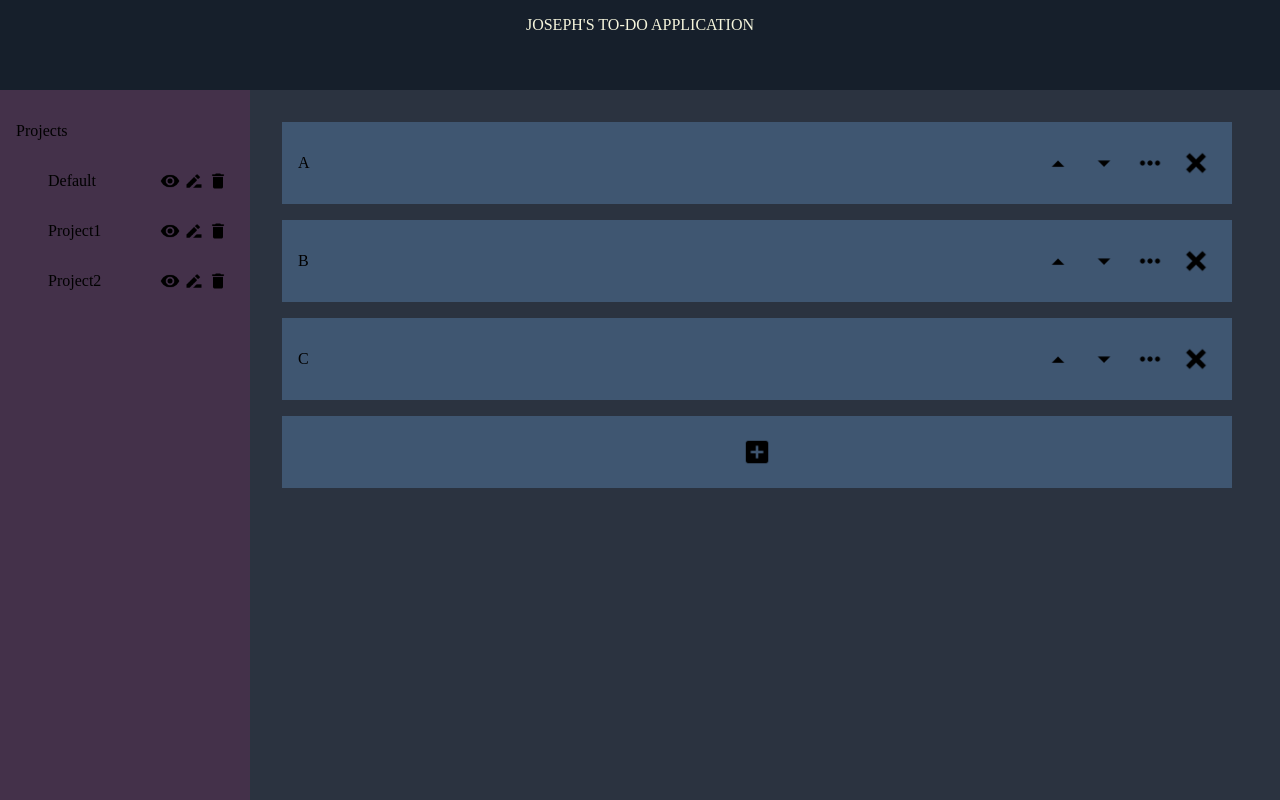
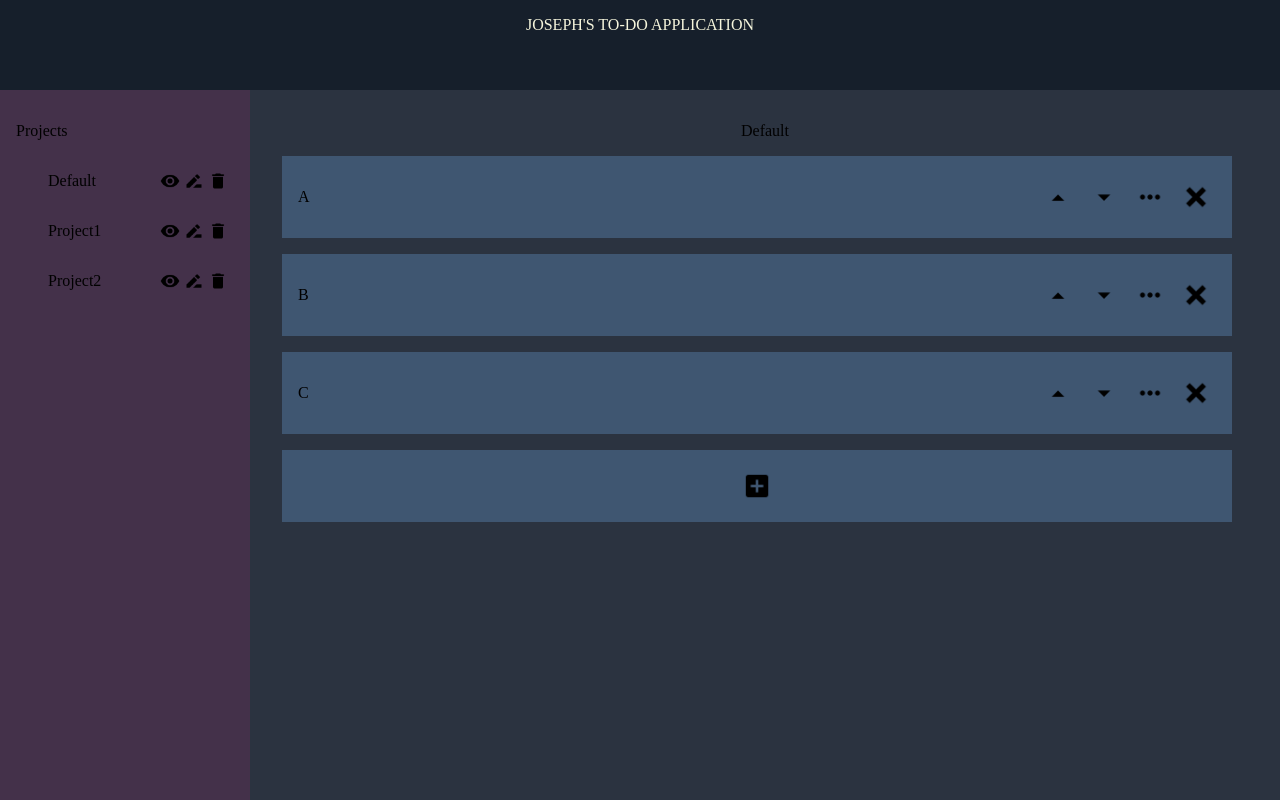
Before and after one commit to JosephGiap123/To-Do-List, a website built with webpack: page src/template.html in a window 1280 px wide. Both pictures are taken after a click on the button 170 px from the left and 181 px from the top of the page. Built offline with nearby package versions, Linux system fonts and the light colour scheme.

Commit message:
Added ability to change current displayed project via DOM Buttons

```diff
--- a/src/scripts/DOMInterface.js
+++ b/src/scripts/DOMInterface.js
@@ -91,6 +91,7 @@ export class DOMInterface{
 	}
 
 	static displayToDos(project){
+		DOMInterface.#_cardArea.textContent = ProjectList.currentProject.name;
 		project.toDoList.forEach((toDo, index)=>{
 			DOMInterface.#_cardArea.appendChild(createCard(toDo.title, toDo.priority, toDo.dueDate, index));
 		});
@@ -157,7 +158,9 @@ function createProjectCard(name, index){
 
 	//bind event listeners
 	view.addEventListener('click', ()=>{
-		console.log('view');
+		ProjectList.changeCurrentProject(index);
+		DOMInterface.updateProjects(ProjectList.projectsList);
+		DOMInterface.updateToDo();
 	});
 	rename.addEventListener('click', ()=>{
 		console.log('rename');
--- a/src/styles/style.css
+++ b/src/styles/style.css
@@ -108,6 +108,7 @@ body{
 }
 
 .project-display{
+	text-align: center;
 	background-color: var(--main-clr);
 	display: flex;
 	flex-direction: column;
```
